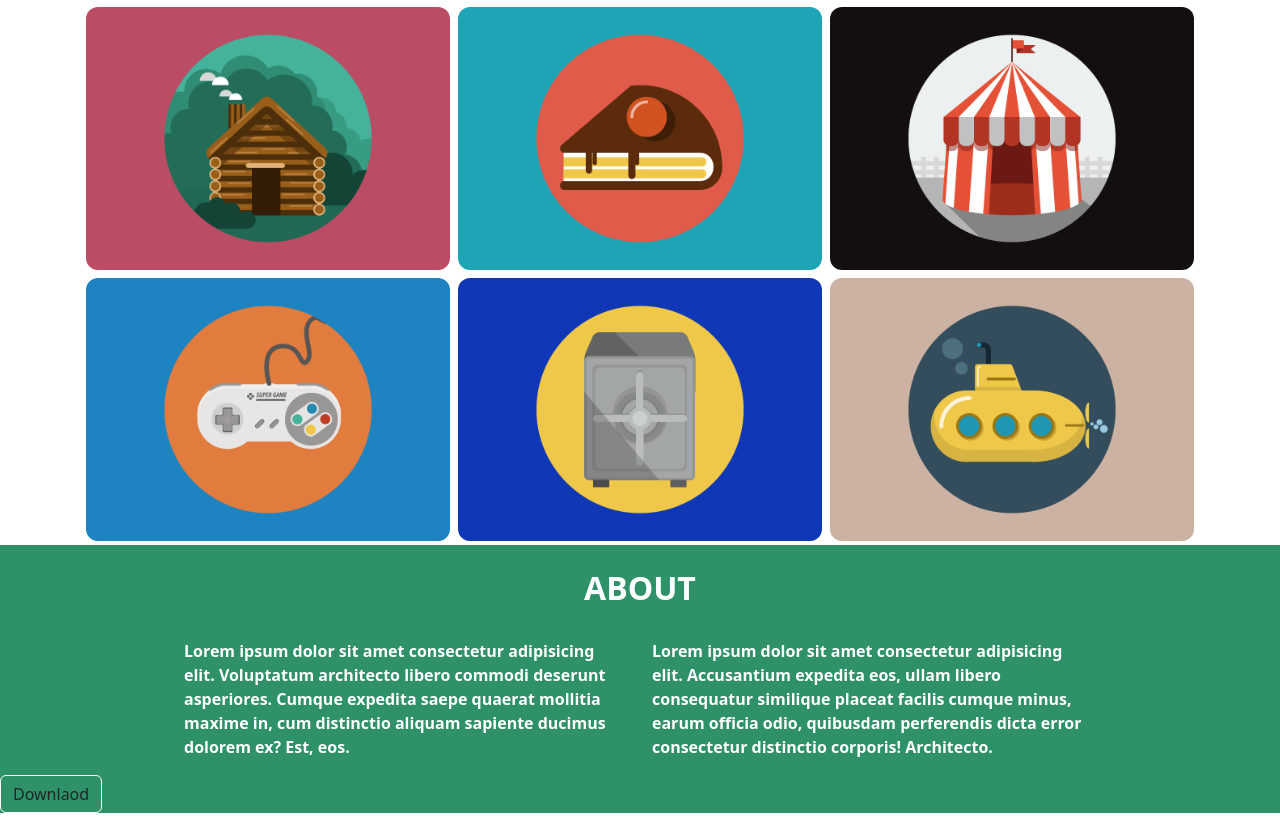
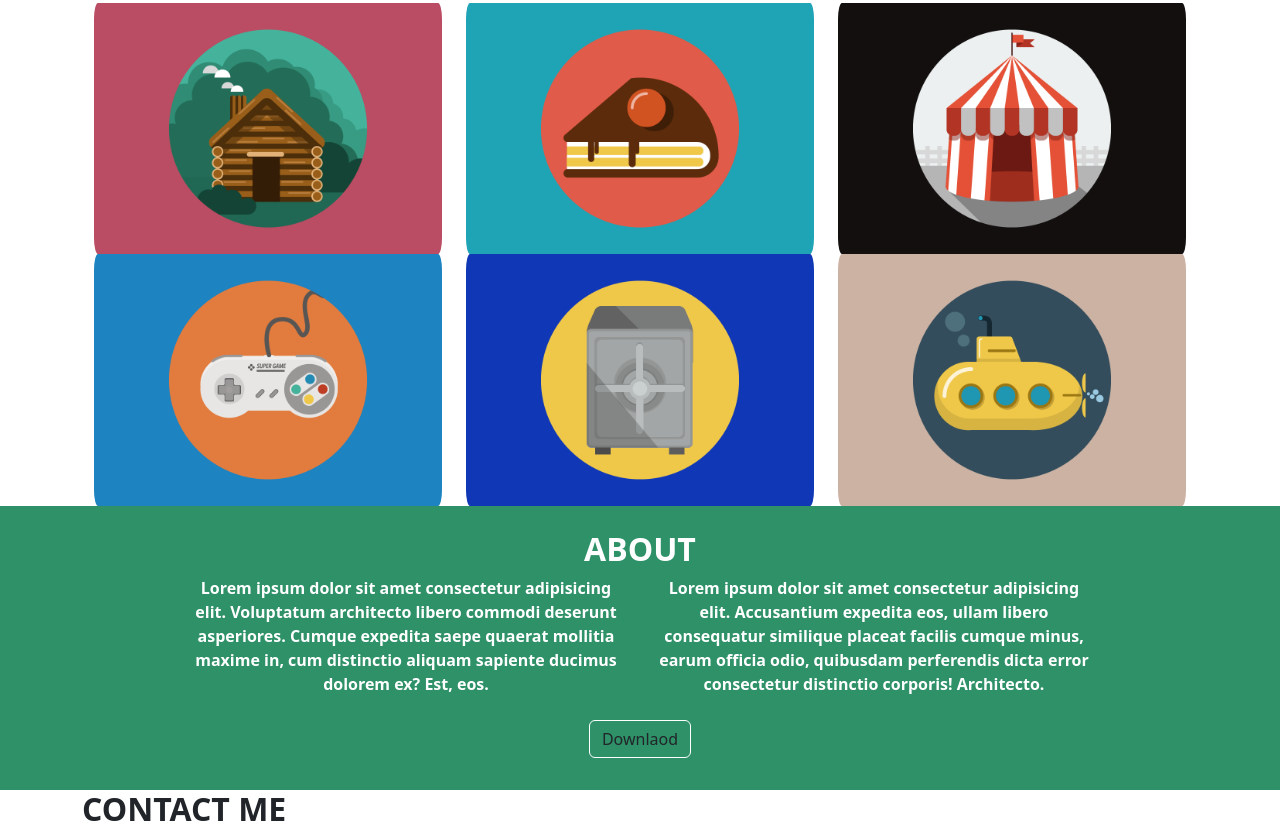
Before and after one commit to Nicowski25/html-css-bootstrap-freelancer, a plain HTML site: page index.html in a window 1280 px wide. Shown: the part 541-1377 px from the top of the page. Before the commit the page ends 1354 px from the top, so only its background shows below. Drawn offline with nearby package versions, Linux system fonts and the light colour scheme.

Commit message:
row/cols adjustments

```diff
--- a/index.html
+++ b/index.html
@@ -38,27 +38,39 @@
 
         <section class="portfolio">
             <h1 class="fw-bold text-center">PORTFOLIO</h1>
-            <div class="container m-auto row">
-                <img src="./img/cabin.png" alt="" class="mw-100 p-1 rounded-4 col-12 col-md-6 col-xl-4">
-                <img src="./img/cake.png" alt="" class="mw-100 p-1 rounded-4 col-12 col-md-6 col-xl-4">
-                <img src="./img/circus.png" alt="" class="mw-100 p-1 rounded-4 col-12 col-md-6 col-xl-4">
-                <img src="./img/game.png" alt="" class="mw-100 p-1 rounded-4 col-12 col-md-6 col-xl-4">
-                <img src="./img/safe.png" alt="" class="mw-100 p-1 rounded-4 col-12 col-md-6 col-xl-4">
-                <img src="./img/submarine.png" alt="" class="mw-100 p-1 rounded-4 col-12 col-md-6 col-xl-4">
+            <div class="container m-auto row row-cols-1 row-cols-md-2 row-cols-lg-3">
+                <img src="./img/cabin.png" alt="" class="mw-100 rounded-4">
+                <img src="./img/cake.png" alt="" class="mw-100 rounded-4">
+                <img src="./img/circus.png" alt="" class="mw-100  rounded-4">
+                <img src="./img/game.png" alt="" class="mw-100 rounded-4">
+                <img src="./img/safe.png" alt="" class="mw-100 rounded-4">
+                <img src="./img/submarine.png" alt="" class="mw-100 rounded-4">
             </div>
         </section>
 
-        <section class="about">
-            <h2 class="fw-bold text-center p-4">ABOUT</h2>
-            <div class="container w-75 fw-semibold row m-auto">
-                <p class="col-12 col-md-6">Lorem ipsum dolor sit amet consectetur adipisicing elit. Voluptatum architecto libero commodi deserunt asperiores. Cumque expedita saepe quaerat mollitia maxime in, cum distinctio aliquam sapiente ducimus dolorem ex? Est, eos.</p>
-                <p class="col-12 col-md-6">Lorem ipsum dolor sit amet consectetur adipisicing elit. Accusantium expedita eos, ullam libero consequatur similique placeat facilis cumque minus, earum officia odio, quibusdam perferendis dicta error consectetur distinctio corporis! Architecto.</p>
+        <section class="about text-center py-4">
+            <h2 class="fw-bold">ABOUT</h2>
+            <div class="container w-75 fw-semibold row row-cols-1 row-cols-md-2 m-auto">
+                <p class="col">Lorem ipsum dolor sit amet consectetur adipisicing elit. Voluptatum architecto libero commodi deserunt asperiores. Cumque expedita saepe quaerat mollitia maxime in, cum distinctio aliquam sapiente ducimus dolorem ex? Est, eos.</p>
+                <p class="col">Lorem ipsum dolor sit amet consectetur adipisicing elit. Accusantium expedita eos, ullam libero consequatur similique placeat facilis cumque minus, earum officia odio, quibusdam perferendis dicta error consectetur distinctio corporis! Architecto.</p>
             </div>
-            <button type="button" class="btn btn_download">Downlaod</button>
+            <button type="button" class="btn btn_download my-2  ">Downlaod</button>
         </section>
 
+    </main>
 
-    </main>
+    <footer id="site_footer">
+        <div class="container">
+            <h2 class="fw-bold">CONTACT ME</h2>
+            <div class="row row-cols-1 row-cols-md-3">
+                <div class="col"></div>
+                <div class="col"></div>
+                <div class="col"></div>
+                <div class="col"></div>
+            </div>
+        </div>
+
+    </footer>
 
 
 
```
